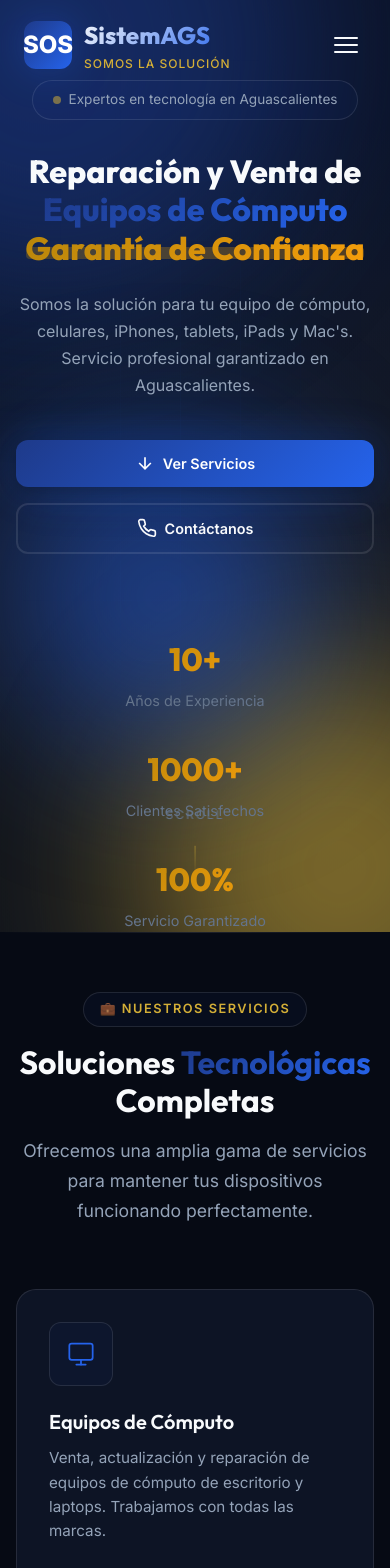
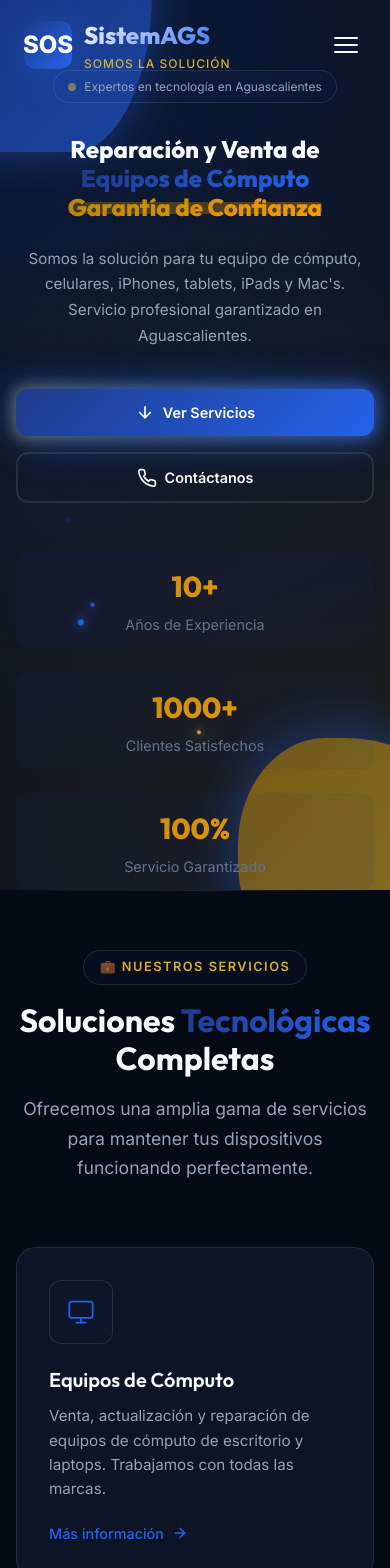
Before and after one commit to ErickuchoSan/sos-sistemags, a React (Vite) app: page / in a window 390 px wide. Shown: the top 1568 px of the page. Built offline with nearby package versions, Linux system fonts and the light colour scheme.

Commit message:
Ultra mejoras: efectos premium, animaciones 3D, partículas, responsive mobile

```diff
--- a/src/components/About/About.css
+++ b/src/components/About/About.css
@@ -73,8 +73,11 @@
     flex-direction: column;
     align-items: center;
     justify-content: center;
-    box-shadow: var(--shadow-lg), var(--shadow-glow-gold);
-    animation: float 4s ease-in-out infinite;
+    box-shadow:
+        var(--shadow-lg),
+        var(--shadow-glow-gold),
+        0 0 40px rgba(212, 175, 55, 0.4);
+    animation: bouncePulse 3s ease-in-out infinite;
     z-index: 2;
 }
 
--- a/src/components/Contact/Contact.css
+++ b/src/components/Contact/Contact.css
@@ -127,7 +127,8 @@
 .social-link:hover {
     background: var(--gradient-primary);
     border-color: var(--primary-blue-light);
-    transform: translateY(-4px);
+    transform: translateY(-6px) scale(1.1);
+    box-shadow: var(--shadow-glow-blue);
 }
 
 .social-link svg {
@@ -199,7 +200,11 @@
 .form-textarea:focus {
     outline: none;
     border-color: var(--primary-blue-light);
-    box-shadow: 0 0 0 3px rgba(37, 99, 235, 0.1);
+    box-shadow:
+        0 0 0 3px rgba(37, 99, 235, 0.15),
+        0 0 20px rgba(37, 99, 235, 0.2),
+        var(--shadow-glow-blue);
+    transform: translateY(-2px);
 }
 
 .form-input::placeholder,
--- a/src/components/Hero/Hero.css
+++ b/src/components/Hero/Hero.css
@@ -31,34 +31,66 @@
     position: absolute;
     border-radius: 50%;
     filter: blur(80px);
-    opacity: 0.5;
+    opacity: 0.6;
 }
 
 .hero-orb-1 {
-    width: 500px;
-    height: 500px;
-    background: var(--primary-blue);
-    top: -200px;
-    left: -200px;
-    animation: float 8s ease-in-out infinite;
+    width: 600px;
+    height: 600px;
+    background: linear-gradient(135deg, var(--primary-blue), var(--primary-blue-light));
+    top: -250px;
+    left: -250px;
+    animation: morphBlob 15s ease-in-out infinite, glowPulse 4s ease-in-out infinite;
 }
 
 .hero-orb-2 {
-    width: 400px;
-    height: 400px;
-    background: var(--gold);
-    bottom: -150px;
-    right: -150px;
-    animation: float 10s ease-in-out infinite reverse;
+    width: 500px;
+    height: 500px;
+    background: linear-gradient(135deg, var(--gold-dark), var(--gold));
+    bottom: -200px;
+    right: -200px;
+    animation: morphBlob 18s ease-in-out infinite reverse, glowPulse 5s ease-in-out infinite;
+    animation-delay: -5s;
 }
 
 .hero-orb-3 {
-    width: 300px;
-    height: 300px;
+    width: 350px;
+    height: 350px;
+    background: linear-gradient(135deg, var(--primary-blue-light), #60A5FA);
+    top: 40%;
+    right: 15%;
+    animation: morphBlob 12s ease-in-out infinite, float 8s ease-in-out infinite;
+    animation-delay: -3s;
+}
+
+/* Floating Particles Container */
+.hero-particles {
+    position: absolute;
+    inset: 0;
+    overflow: hidden;
+    pointer-events: none;
+}
+
+.hero-particle {
+    position: absolute;
+    width: 8px;
+    height: 8px;
+    background: var(--gold);
+    border-radius: 50%;
+    animation: particleFloat 8s ease-in-out infinite;
+    box-shadow: 0 0 10px var(--gold), 0 0 20px var(--gold);
+}
+
+.hero-particle:nth-child(odd) {
     background: var(--primary-blue-light);
-    top: 50%;
-    right: 20%;
-    animation: float 12s ease-in-out infinite;
+    box-shadow: 0 0 10px var(--primary-blue-light), 0 0 20px var(--primary-blue-light);
+    width: 6px;
+    height: 6px;
+}
+
+.hero-particle:nth-child(3n) {
+    width: 4px;
+    height: 4px;
 }
 
 /* Grid Pattern */
@@ -66,11 +98,12 @@
     position: absolute;
     inset: 0;
     background-image:
-        linear-gradient(rgba(37, 99, 235, 0.03) 1px, transparent 1px),
-        linear-gradient(90deg, rgba(37, 99, 235, 0.03) 1px, transparent 1px);
+        linear-gradient(rgba(37, 99, 235, 0.05) 1px, transparent 1px),
+        linear-gradient(90deg, rgba(37, 99, 235, 0.05) 1px, transparent 1px);
     background-size: 60px 60px;
     mask-image: radial-gradient(ellipse at center, black 0%, transparent 70%);
     -webkit-mask-image: radial-gradient(ellipse at center, black 0%, transparent 70%);
+    animation: pulse 8s ease-in-out infinite;
 }
 
 /* Content */
@@ -236,20 +269,21 @@
     }
 
     .hero-title {
-        font-size: clamp(2rem, 8vw, 3rem);
+        font-size: clamp(1.8rem, 7vw, 2.5rem);
     }
 
     .hero-description {
-        font-size: 1rem;
+        font-size: 0.95rem;
     }
 
     .hero-stats {
         flex-direction: column;
-        gap: 32px;
+        gap: 24px;
+        margin-top: 48px;
     }
 
     .hero-stat-value {
-        font-size: 2rem;
+        font-size: 1.8rem;
     }
 
     .hero-cta {
@@ -260,4 +294,54 @@
     .hero-cta .btn {
         width: 100%;
     }
+
+    .hero-badge {
+        font-size: 0.75rem;
+        padding: 6px 14px;
+    }
+
+    /* Reduce particles on mobile */
+    .hero-particle:nth-child(n+7) {
+        display: none;
+    }
+
+    /* Smaller orbs on mobile */
+    .hero-orb-1 {
+        width: 300px;
+        height: 300px;
+        top: -150px;
+        left: -150px;
+    }
+
+    .hero-orb-2 {
+        width: 250px;
+        height: 250px;
+        bottom: -100px;
+        right: -100px;
+    }
+
+    .hero-orb-3 {
+        display: none;
+    }
+
+    .hero-scroll {
+        display: none;
+    }
 }
+
+@media (max-width: 480px) {
+    .hero {
+        padding-top: 70px;
+    }
+
+    .hero-title {
+        font-size: clamp(1.5rem, 6vw, 2rem);
+    }
+
+    .hero-stat {
+        padding: 12px 20px;
+        background: var(--bg-card);
+        border-radius: var(--radius-md);
+        width: 100%;
+    }
+}
--- a/src/components/Hero/Hero.jsx
+++ b/src/components/Hero/Hero.jsx
@@ -1,4 +1,29 @@
+import { useCountUp } from '../../hooks/useCountUp';
 import './Hero.css';
+
+// Particle component for floating effects
+function Particle({ index }) {
+    const style = {
+        '--tx': `${(Math.random() - 0.5) * 200}px`,
+        '--ty': `${-300 - Math.random() * 200}px`,
+        left: `${10 + Math.random() * 80}%`,
+        bottom: `${-20}px`,
+        animationDelay: `${index * 0.8}s`,
+        animationDuration: `${4 + Math.random() * 3}s`,
+    };
+    return <div className="hero-particle" style={style} />;
+}
+
+// Animated stat component
+function AnimatedStat({ value, suffix, label }) {
+    const [ref, displayValue] = useCountUp(value, 2000, suffix);
+    return (
+        <div className="hero-stat" ref={ref}>
+            <div className="hero-stat-value">{displayValue}</div>
+            <div className="hero-stat-label">{label}</div>
+        </div>
+    );
+}
 
 export default function Hero() {
     return (
@@ -9,6 +34,12 @@ export default function Hero() {
                 <div className="hero-gradient-orb hero-orb-2"></div>
                 <div className="hero-gradient-orb hero-orb-3"></div>
                 <div className="hero-grid"></div>
+                {/* Floating Particles */}
+                <div className="hero-particles">
+                    {[...Array(12)].map((_, i) => (
+                        <Particle key={i} index={i} />
+                    ))}
+                </div>
             </div>
 
             {/* Content */}
@@ -34,7 +65,7 @@ export default function Hero() {
                 </p>
 
                 <div className="hero-cta">
-                    <a href="#servicios" className="btn btn-primary">
+                    <a href="#servicios" className="btn btn-primary btn-glow">
                         <svg width="20" height="20" viewBox="0 0 24 24" fill="none" stroke="currentColor" strokeWidth="2">
                             <path d="M12 5v14M5 12l7 7 7-7" />
                         </svg>
@@ -48,20 +79,11 @@ export default function Hero() {
                     </a>
                 </div>
 
-                {/* Stats */}
+                {/* Animated Stats */}
                 <div className="hero-stats">
-                    <div className="hero-stat">
-                        <div className="hero-stat-value">10+</div>
-                        <div className="hero-stat-label">Años de Experiencia</div>
-                    </div>
-                    <div className="hero-stat">
-                        <div className="hero-stat-value">1000+</div>
-                        <div className="hero-stat-label">Clientes Satisfechos</div>
-                    </div>
-                    <div className="hero-stat">
-                        <div className="hero-stat-value">100%</div>
-                        <div className="hero-stat-label">Servicio Garantizado</div>
-                    </div>
+                    <AnimatedStat value={10} suffix="+" label="Años de Experiencia" />
+                    <AnimatedStat value={1000} suffix="+" label="Clientes Satisfechos" />
+                    <AnimatedStat value={100} suffix="%" label="Servicio Garantizado" />
                 </div>
             </div>
 
--- a/src/components/Services/Services.css
+++ b/src/components/Services/Services.css
@@ -52,7 +52,7 @@
     gap: 24px;
 }
 
-/* Service Card */
+/* Service Card - Premium 3D Effects */
 .service-card {
     background: var(--glass-bg);
     border: 1px solid var(--glass-border);
@@ -60,10 +60,13 @@
     padding: 32px;
     position: relative;
     overflow: hidden;
-    transition: all var(--transition-base);
+    transition: all 0.4s cubic-bezier(0.175, 0.885, 0.32, 1.275);
     cursor: pointer;
+    transform-style: preserve-3d;
+    perspective: 1000px;
 }
 
+/* Animated border glow effect */
 .service-card::before {
     content: '';
     position: absolute;
@@ -71,24 +74,45 @@
     left: 0;
     right: 0;
     height: 3px;
-    background: var(--gradient-primary);
+    background: linear-gradient(90deg, var(--primary-blue), var(--gold), var(--primary-blue-light), var(--gold), var(--primary-blue));
+    background-size: 300% 100%;
     opacity: 0;
     transition: opacity var(--transition-base);
+    animation: borderGlow 3s linear infinite;
+}
+
+/* Inner glow effect */
+.service-card::after {
+    content: '';
+    position: absolute;
+    inset: 0;
+    background: radial-gradient(circle at 50% 0%, rgba(37, 99, 235, 0.15) 0%, transparent 60%);
+    opacity: 0;
+    transition: opacity var(--transition-base);
+    pointer-events: none;
 }
 
 .service-card:hover {
-    transform: translateY(-8px);
-    border-color: rgba(37, 99, 235, 0.3);
-    box-shadow: var(--shadow-lg), var(--shadow-glow-blue);
+    transform: translateY(-12px) rotateX(5deg) rotateY(-2deg);
+    border-color: rgba(37, 99, 235, 0.4);
+    box-shadow:
+        var(--shadow-lg),
+        var(--shadow-glow-blue),
+        0 30px 60px -20px rgba(0, 0, 0, 0.5);
 }
 
 .service-card:hover::before {
     opacity: 1;
 }
 
+.service-card:hover::after {
+    opacity: 1;
+}
+
 .service-card:hover .service-icon {
-    transform: scale(1.1);
+    transform: scale(1.15) rotate(5deg);
     background: var(--gradient-primary);
+    animation: glowPulse 1.5s ease-in-out infinite;
 }
 
 .service-card:hover .service-icon svg {
@@ -105,7 +129,7 @@
     align-items: center;
     justify-content: center;
     margin-bottom: 24px;
-    transition: all var(--transition-base);
+    transition: all 0.4s cubic-bezier(0.175, 0.885, 0.32, 1.275);
 }
 
 .service-icon svg {
--- a/src/components/WhyUs/WhyUs.css
+++ b/src/components/WhyUs/WhyUs.css
@@ -79,9 +79,12 @@
 }
 
 .reason-card:hover {
-    transform: translateY(-8px);
-    border-color: rgba(212, 175, 55, 0.3);
-    box-shadow: var(--shadow-lg), var(--shadow-glow-gold);
+    transform: translateY(-12px) rotateX(5deg) scale(1.02);
+    border-color: rgba(212, 175, 55, 0.4);
+    box-shadow:
+        var(--shadow-lg),
+        var(--shadow-glow-gold),
+        0 30px 60px -20px rgba(0, 0, 0, 0.4);
 }
 
 .reason-card:hover::before {
@@ -90,6 +93,7 @@
 
 .reason-card:hover .reason-icon {
     transform: scale(1.1) rotate(5deg);
+    animation: wiggle 0.5s ease-in-out infinite;
 }
 
 .reason-number {
--- /dev/null
+++ b/src/hooks/useCountUp.js
@@ -0,0 +1,57 @@
+import { useState, useEffect, useRef } from 'react';
+
+/**
+ * Hook para animar un número de 0 al valor objetivo cuando entra en viewport
+ * @param {number} end - Valor final
+ * @param {number} duration - Duración en ms (default: 2000)
+ * @param {string} suffix - Sufijo opcional (+, %, etc.)
+ */
+export function useCountUp(end, duration = 2000, suffix = '') {
+    const [count, setCount] = useState(0);
+    const [hasAnimated, setHasAnimated] = useState(false);
+    const ref = useRef(null);
+
+    useEffect(() => {
+        const observer = new IntersectionObserver(
+            (entries) => {
+                if (entries[0].isIntersecting && !hasAnimated) {
+                    setHasAnimated(true);
+                    let startTime = null;
+                    const startValue = 0;
+
+                    const animate = (currentTime) => {
+                        if (!startTime) startTime = currentTime;
+                        const progress = Math.min((currentTime - startTime) / duration, 1);
+
+                        // Easing function (easeOutQuart for smooth deceleration)
+                        const easeOutQuart = 1 - Math.pow(1 - progress, 4);
+                        const currentValue = Math.floor(startValue + (end - startValue) * easeOutQuart);
+
+                        setCount(currentValue);
+
+                        if (progress < 1) {
+                            requestAnimationFrame(animate);
+                        } else {
+                            setCount(end);
+                        }
+                    };
+
+                    requestAnimationFrame(animate);
+                }
+            },
+            { threshold: 0.3 }
+        );
+
+        if (ref.current) {
+            observer.observe(ref.current);
+        }
+
+        return () => observer.disconnect();
+    }, [end, duration, hasAnimated]);
+
+    const displayValue = `${count}${suffix}`;
+
+    return [ref, displayValue];
+}
+
+export default useCountUp;
--- a/src/index.css
+++ b/src/index.css
@@ -93,7 +93,12 @@ body {
 /* ================================
    Typography
    ================================ */
-h1, h2, h3, h4, h5, h6 {
+h1,
+h2,
+h3,
+h4,
+h5,
+h6 {
   font-family: var(--font-display);
   font-weight: 700;
   line-height: 1.2;
@@ -197,6 +202,25 @@ a {
   box-shadow: var(--shadow-lg), 0 0 60px rgba(212, 175, 55, 0.5);
 }
 
+/* Premium Glow Button */
+.btn-glow {
+  animation: glow 2s ease-in-out infinite;
+  position: relative;
+}
+
+.btn-glow::before {
+  content: '';
+  position: absolute;
+  inset: -2px;
+  background: linear-gradient(45deg, var(--primary-blue), var(--gold), var(--primary-blue-light), var(--gold));
+  background-size: 400% 400%;
+  border-radius: inherit;
+  z-index: -1;
+  animation: borderGlow 3s linear infinite;
+  opacity: 0.7;
+  filter: blur(8px);
+}
+
 /* ================================
    Glassmorphism Card
    ================================ */
@@ -217,6 +241,7 @@ a {
     opacity: 0;
     transform: translateY(40px);
   }
+
   to {
     opacity: 1;
     transform: translateY(0);
@@ -227,24 +252,31 @@ a {
   from {
     opacity: 0;
   }
+
   to {
     opacity: 1;
   }
 }
 
 @keyframes float {
-  0%, 100% {
+
+  0%,
+  100% {
     transform: translateY(0);
   }
+
   50% {
     transform: translateY(-20px);
   }
 }
 
 @keyframes pulse {
-  0%, 100% {
+
+  0%,
+  100% {
     opacity: 1;
   }
+
   50% {
     opacity: 0.5;
   }
@@ -254,17 +286,224 @@ a {
   0% {
     background-position: -200% center;
   }
+
   100% {
     background-position: 200% center;
   }
 }
 
 @keyframes glow {
-  0%, 100% {
+
+  0%,
+  100% {
     box-shadow: 0 0 20px rgba(37, 99, 235, 0.3);
   }
+
   50% {
     box-shadow: 0 0 40px rgba(37, 99, 235, 0.6);
+  }
+}
+
+@keyframes morphBlob {
+
+  0%,
+  100% {
+    border-radius: 60% 40% 30% 70% / 60% 30% 70% 40%;
+    transform: rotate(0deg) scale(1);
+  }
+
+  25% {
+    border-radius: 30% 60% 70% 40% / 50% 60% 30% 60%;
+    transform: rotate(90deg) scale(1.05);
+  }
+
+  50% {
+    border-radius: 50% 60% 30% 60% / 30% 60% 70% 40%;
+    transform: rotate(180deg) scale(1);
+  }
+
+  75% {
+    border-radius: 60% 40% 60% 30% / 60% 30% 60% 50%;
+    transform: rotate(270deg) scale(1.05);
+  }
+}
+
+@keyframes glowPulse {
+
+  0%,
+  100% {
+    filter: drop-shadow(0 0 10px rgba(37, 99, 235, 0.4));
+    transform: scale(1);
+  }
+
+  50% {
+    filter: drop-shadow(0 0 30px rgba(37, 99, 235, 0.8));
+    transform: scale(1.02);
+  }
+}
+
+@keyframes borderGlow {
+
+  0%,
+  100% {
+    background-position: 0% 50%;
+  }
+
+  50% {
+    background-position: 100% 50%;
+  }
+}
+
+@keyframes rotateIn3D {
+  from {
+    transform: perspective(600px) rotateX(-15deg) rotateY(-15deg);
+    opacity: 0;
+  }
+
+  to {
+    transform: perspective(600px) rotateX(0) rotateY(0);
+    opacity: 1;
+  }
+}
+
+@keyframes ripple {
+  0% {
+    transform: scale(0);
+    opacity: 1;
+  }
+
+  100% {
+    transform: scale(4);
+    opacity: 0;
+  }
+}
+
+@keyframes slideInLeft {
+  from {
+    opacity: 0;
+    transform: translateX(-60px);
+  }
+
+  to {
+    opacity: 1;
+    transform: translateX(0);
+  }
+}
+
+@keyframes slideInRight {
+  from {
+    opacity: 0;
+    transform: translateX(60px);
+  }
+
+  to {
+    opacity: 1;
+    transform: translateX(0);
+  }
+}
+
+@keyframes bouncePulse {
+
+  0%,
+  100% {
+    transform: translateY(0) scale(1);
+  }
+
+  25% {
+    transform: translateY(-15px) scale(1.05);
+  }
+
+  50% {
+    transform: translateY(-5px) scale(1.02);
+  }
+
+  75% {
+    transform: translateY(-10px) scale(1.03);
+  }
+}
+
+@keyframes spinGlow {
+  0% {
+    transform: rotate(0deg);
+    filter: drop-shadow(0 0 5px rgba(212, 175, 55, 0.5));
+  }
+
+  50% {
+    filter: drop-shadow(0 0 15px rgba(212, 175, 55, 0.8));
+  }
+
+  100% {
+    transform: rotate(360deg);
+    filter: drop-shadow(0 0 5px rgba(212, 175, 55, 0.5));
+  }
+}
+
+@keyframes typewriter {
+  from {
+    width: 0;
+  }
+
+  to {
+    width: 100%;
+  }
+}
+
+@keyframes blink {
+
+  0%,
+  100% {
+    border-color: transparent;
+  }
+
+  50% {
+    border-color: var(--gold);
+  }
+}
+
+@keyframes scaleIn {
+  from {
+    opacity: 0;
+    transform: scale(0.8);
+  }
+
+  to {
+    opacity: 1;
+    transform: scale(1);
+  }
+}
+
+@keyframes wiggle {
+
+  0%,
+  100% {
+    transform: rotate(-3deg);
+  }
+
+  50% {
+    transform: rotate(3deg);
+  }
+}
+
+/* Particle floating effect */
+@keyframes particleFloat {
+
+  0%,
+  100% {
+    transform: translate(0, 0) rotate(0deg);
+    opacity: 0;
+  }
+
+  10% {
+    opacity: 1;
+  }
+
+  90% {
+    opacity: 1;
+  }
+
+  100% {
+    transform: translate(var(--tx, 100px), var(--ty, -400px)) rotate(360deg);
+    opacity: 0;
   }
 }
 
@@ -281,11 +520,25 @@ a {
 }
 
 /* Animation delays */
-.delay-100 { animation-delay: 0.1s; }
-.delay-200 { animation-delay: 0.2s; }
-.delay-300 { animation-delay: 0.3s; }
-.delay-400 { animation-delay: 0.4s; }
-.delay-500 { animation-delay: 0.5s; }
+.delay-100 {
+  animation-delay: 0.1s;
+}
+
+.delay-200 {
+  animation-delay: 0.2s;
+}
+
+.delay-300 {
+  animation-delay: 0.3s;
+}
+
+.delay-400 {
+  animation-delay: 0.4s;
+}
+
+.delay-500 {
+  animation-delay: 0.5s;
+}
 
 /* ================================
    Scroll animations (initial state)
```
